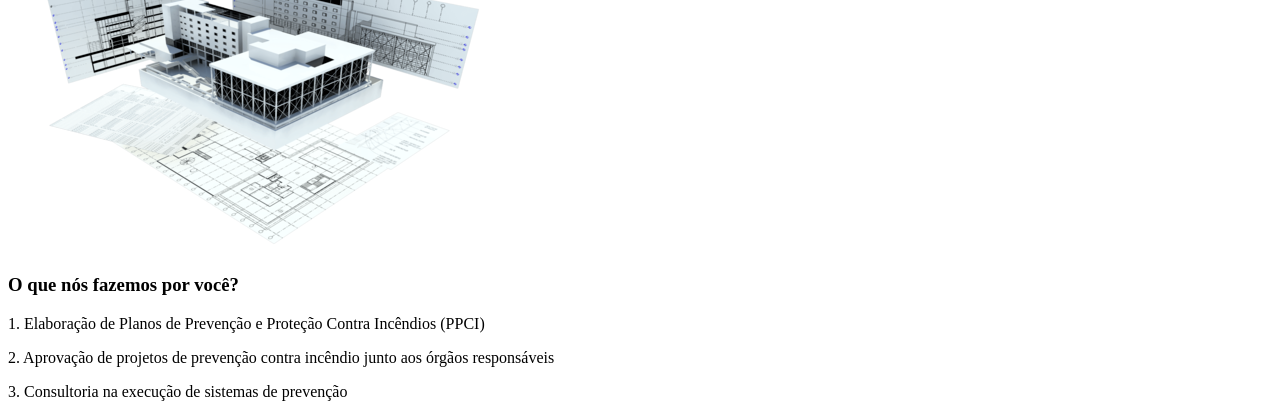
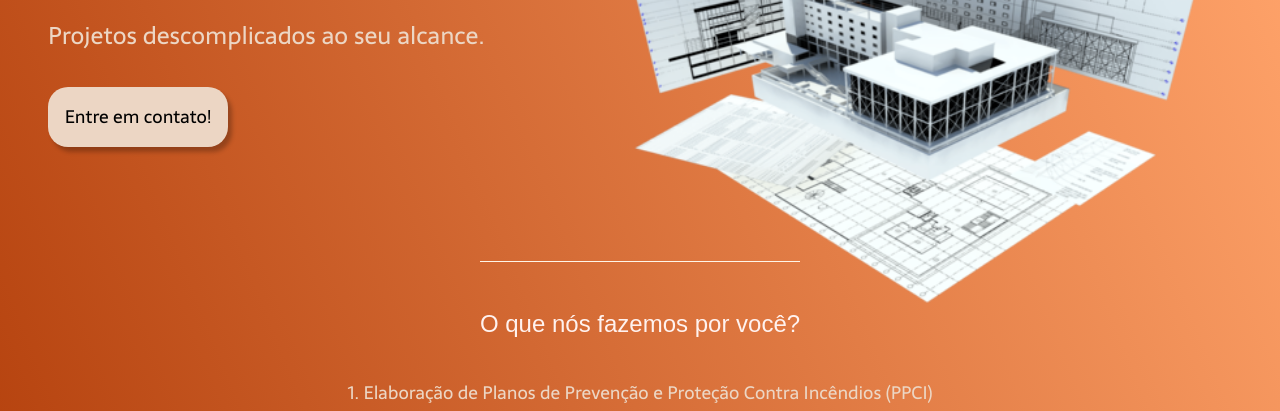
Before and after one commit to brunoealvarenga/protegerelanding, a plain HTML site: page index.html in a window 1280 px wide. Shown: the part 300-711 px from the top of the page. Drawn offline with Linux system fonts and the light colour scheme; a web font is replaced by a local one.

Commit message:
Update index.html

```diff
--- a/index.html
+++ b/index.html
@@ -1,7 +1,7 @@
 <!DOCTYPE html>
 <html lang="pt-br">
 <head>
-    <link rel="stylesheet" type="text/css" href="homepage.css">
+    <link rel="stylesheet" type="text/css" href="index.css">
     <meta charset="UTF-8">
     <meta name="viewport" content="width=device-width, initial-scale=1.0">
     <meta name="description" content="Projetos Preventivos Contra Incêndio em boas mãos.">
```
